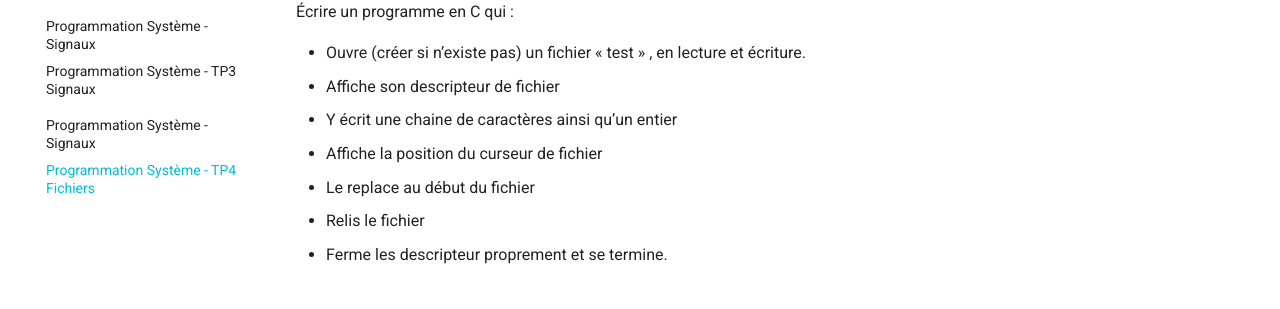
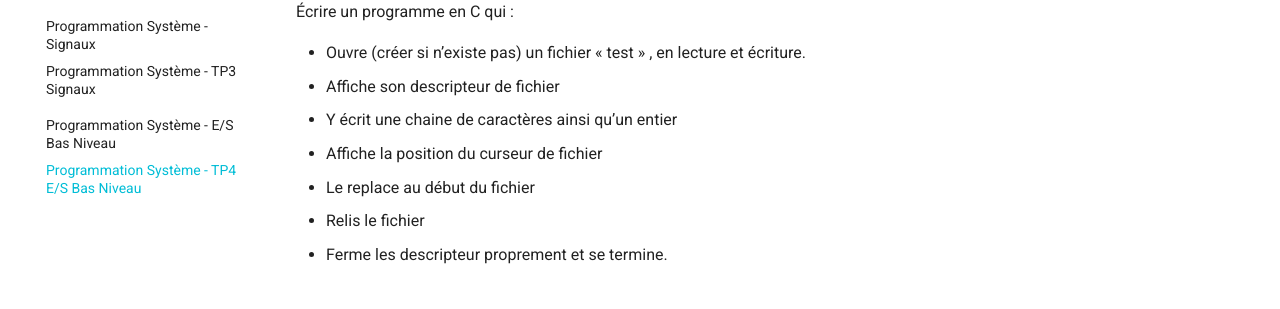
Before and after one commit to jurocknsail/yncrea-sysexp, an MkDocs documentation site: the page built from docs/41_progsys_tp4_fic.md, in a window 1280 px wide. Shown: the part 322-631 px from the top of the page. Built offline with MkDocs 1.6.1 and Material for MkDocs 9.7.7, drawn with Linux system fonts in a browser that asks for light colours; comment, search, counter and statistics services are not loaded.

Commit message:
fix plan

```diff
--- a/mkdocs.yml
+++ b/mkdocs.yml
@@ -42,8 +42,8 @@ nav:
     - Programmation Système - Signaux: 40_progsys_signals.md
     - Programmation Système - TP3 Signaux : 41_progsys_tp3_sig.md
     - "" : 41_progsys_tp3_sig_corr.md
-    - Programmation Système - Signaux: 40_progsys_files.md
-    - Programmation Système - TP4 Fichiers : 41_progsys_tp4_fic.md
+    - Programmation Système - E/S Bas Niveau: 40_progsys_files.md
+    - Programmation Système - TP4 E/S Bas Niveau : 41_progsys_tp4_fic.md
     - "" : 41_progsys_tp4_fic_corr.md
 
 
```
